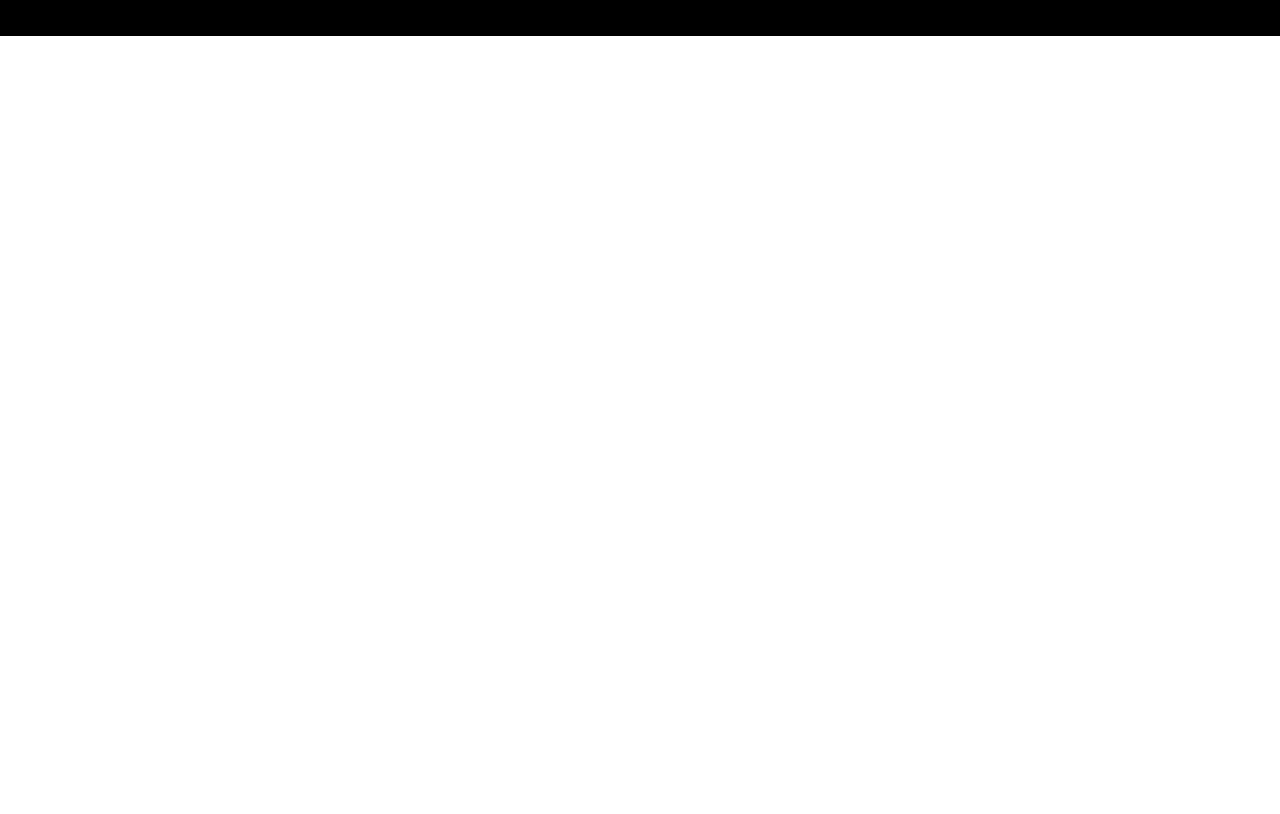
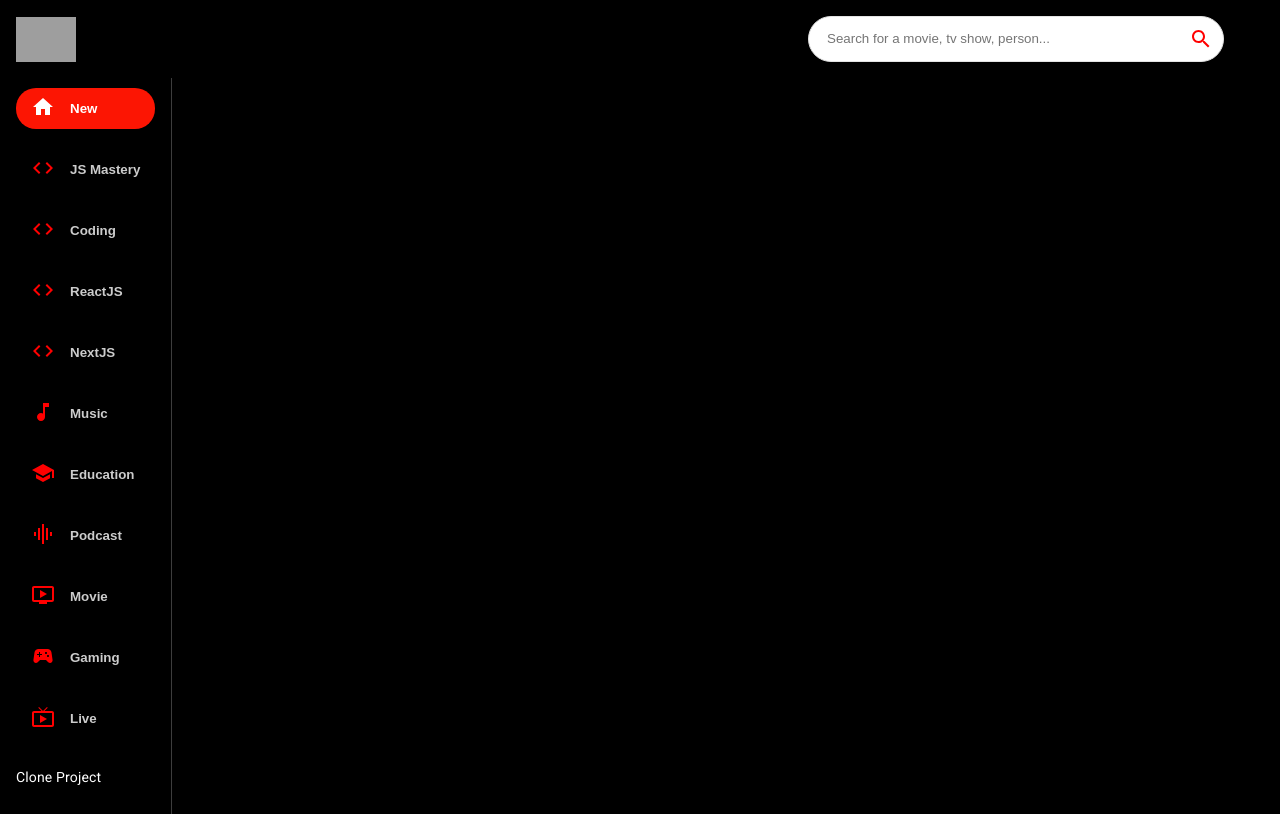
Before and after one commit to IamSudhir-Kumar/YouTube_Clone, a React (Create React App) app: page / in a window 1280 px wide. Built offline with nearby package versions, Linux system fonts and the light colour scheme; grey boxes are pictures that could not be loaded.

Commit message:
sidebar set

```diff
--- a/package.json
+++ b/package.json
@@ -5,7 +5,8 @@
   "dependencies": {
     "@emotion/react": "^11.11.1",
     "@emotion/styled": "^11.11.0",
-    "@mui/material": "^5.14.17",
+    "@mui/icons-material": "^5.14.18",
+    "@mui/material": "^5.14.18",
     "@testing-library/jest-dom": "^5.17.0",
     "@testing-library/react": "^13.4.0",
     "@testing-library/user-event": "^13.5.0",
--- a/src/components/Feed.jsx
+++ b/src/components/Feed.jsx
@@ -1,8 +1,22 @@
 import React from 'react'
+import { useState, useEffect } from 'react'
+import { Box, Stack, Typography } from '@mui/material'
+import Sidebar from './Sidebar'
 
 const Feed = () => {
   return (
-    <div>Feed</div>
+    <Stack sx={
+      { flexDirection: { sx: 'column', md: 'row' } }
+    }>
+      <Box sx={{ height: { sx: 'auto', md: '92vh' }, borderRight: '1px solid #3d3d3d', px: { sx: 0, md: 2 } }}>
+        <Sidebar />
+
+        <Typography className='copyright' variant='body2' sx={{ mt:1.5, color:'#fff'}}>
+          Clone Project
+        </Typography>
+      </Box>
+
+    </Stack>
   )
 }
 
--- a/src/components/Navbar.jsx
+++ b/src/components/Navbar.jsx
@@ -1,9 +1,20 @@
 import React from 'react'
+import { Stack } from '@mui/material'
+import { Link } from 'react-router-dom'
+import { logo } from '../utils/constant'
+import SearchBar from './SearchBar'
+const Navbar = () => (
+  <Stack direction="row"
+    alignItems={'center'}
+    p={2}
+    sx={{ position: 'sticky', background: '#000', top: 0, justifyContent: 'space-between' }}>
+    <Link to="/" style={{ display: 'flex', alignItems: 'center' }}>
+      <img src={logo} alt='logo' height={45} />
+    </Link>
 
-const Navbar = () => {
-  return (
-    <div>Navbar</div>
-  )
-}
+    <SearchBar />
+  </Stack>
+)
+
 
 export default Navbar
--- /dev/null
+++ b/src/components/SearchBar.jsx
@@ -0,0 +1,35 @@
+import React from 'react'
+import { useState } from 'react'
+import { Form, Navigate } from 'react-router-dom'
+import { Paper, IconButton } from '@mui/material'
+import SearchIcon from '@mui/icons-material/Search';
+
+const SearchBar = () => {
+    return (
+        <Paper
+            component="form"
+            onSubmit={() => { }}
+            sx={{
+                borderRadius: 20,
+                border: '1px solid #e3e3e3',
+                pl: 2,
+                boxShadow: 'none',
+                mr: { sm: 5 }
+            }}
+        >
+            <input
+                className='search-bar'
+                placeholder='Search for a movie, tv show, person...'
+                value=""
+                onChange={
+                    () => { }
+                }
+            />
+            <IconButton type='submit' sx={{ p:'10px' , color:'red'}}>
+                <SearchIcon />
+            </IconButton>
+        </Paper>
+    )
+}
+
+export default SearchBar
--- /dev/null
+++ b/src/components/Sidebar.jsx
@@ -0,0 +1,42 @@
+import React from 'react';
+import { Stack } from '@mui/material';
+import { categories } from '../utils/constant';
+import { BedTwoTone, Category } from '@mui/icons-material';
+
+const selectedCategory = 'New'
+
+const Sidebar = () => {
+    return (
+        <Stack
+            direction="row"
+            sx={{
+                overflowY: 'auto',
+                height: { xs: 'auto', md: '92%' }, // Corrected 'sx' typo
+                flexDirection: { md: 'column' }, // Corrected 'coloumn' to 'column'
+            }}
+        >
+            {categories.map((category, index) => (
+                <button
+                    className='category-btn'
+                    style={{
+                        background: category.name === selectedCategory && '#FC1503',
+                        color: 'white'
+                    }}
+                    key={category.name}
+                >
+                    <span style={{
+                        color: category.name === selectedCategory ? 'white' :
+                            'red', marginRight: '15px'
+                    }}>
+                        {category.icon}
+                    </span>
+                    <span style={{ opacity: category.name === selectedCategory ? '1' : '0.8' }}>
+                        {category.name}
+                    </span>
+                </button>
+            ))}
+        </Stack>
+    );
+};
+
+export default Sidebar;
--- /dev/null
+++ b/src/utils/constant.js
@@ -0,0 +1,42 @@
+import MusicNoteIcon from '@mui/icons-material/MusicNote';
+import HomeIcon from '@mui/icons-material/Home';
+import CodeIcon from '@mui/icons-material/Code';
+import OndemandVideoIcon from '@mui/icons-material/OndemandVideo';
+import SportsEsportsIcon from '@mui/icons-material/SportsEsports';
+import LiveTvIcon from '@mui/icons-material/LiveTv';
+import SchoolIcon from '@mui/icons-material/School';
+import FaceRetouchingNaturalIcon from '@mui/icons-material/FaceRetouchingNatural';
+import CheckroomIcon from '@mui/icons-material/Checkroom';
+import GraphicEqIcon from '@mui/icons-material/GraphicEq';
+import TheaterComedyIcon from '@mui/icons-material/TheaterComedy';
+import FitnessCenterIcon from '@mui/icons-material/FitnessCenter';
+import DeveloperModeIcon from '@mui/icons-material/DeveloperMode';
+
+export const logo = 'https://i.ibb.co/s9Qys2j/logo.png';
+
+export const categories = [
+  { name: 'New', icon: <HomeIcon />, },
+  { name: 'JS Mastery', icon: <CodeIcon />, },
+  { name: 'Coding', icon: <CodeIcon />, },
+  { name: 'ReactJS', icon: <CodeIcon />, },
+  { name: 'NextJS', icon: <CodeIcon />, },
+  { name: 'Music', icon: <MusicNoteIcon /> },
+  { name: 'Education', icon: <SchoolIcon />, },
+  { name: 'Podcast', icon: <GraphicEqIcon />, },
+  { name: 'Movie', icon: <OndemandVideoIcon />, },
+  { name: 'Gaming', icon: <SportsEsportsIcon />, },
+  { name: 'Live', icon: <LiveTvIcon />, },
+  { name: 'Sport', icon: <FitnessCenterIcon />, },
+  { name: 'Fashion', icon: <CheckroomIcon />, },
+  { name: 'Beauty', icon: <FaceRetouchingNaturalIcon />, },
+  { name: 'Comedy', icon: <TheaterComedyIcon />, },
+  { name: 'Gym', icon: <FitnessCenterIcon />, },
+  { name: 'Crypto', icon: <DeveloperModeIcon />, },
+];
+
+export const demoThumbnailUrl = 'https://i.ibb.co/G2L2Gwp/API-Course.png';
+export const demoChannelUrl = '/channel/UCmXmlB4-HJytD7wek0Uo97A';
+export const demoVideoUrl = '/video/GDa8kZLNhJ4';
+export const demoChannelTitle = 'JavaScript Mastery';
+export const demoVideoTitle = 'Build and Deploy 5 JavaScript & React API Projects in 10 Hours - Full Course | RapidAPI';
+export const demoProfilePicture = 'http://dergipark.org.tr/assets/app/images/buddy_sample.png'
```
Also changed, not shown: src/App.js (+3 -5 lines), src/components/index.js (added, +7 -0 lines), 1 other file (tests, documents, lock files or other folders).
